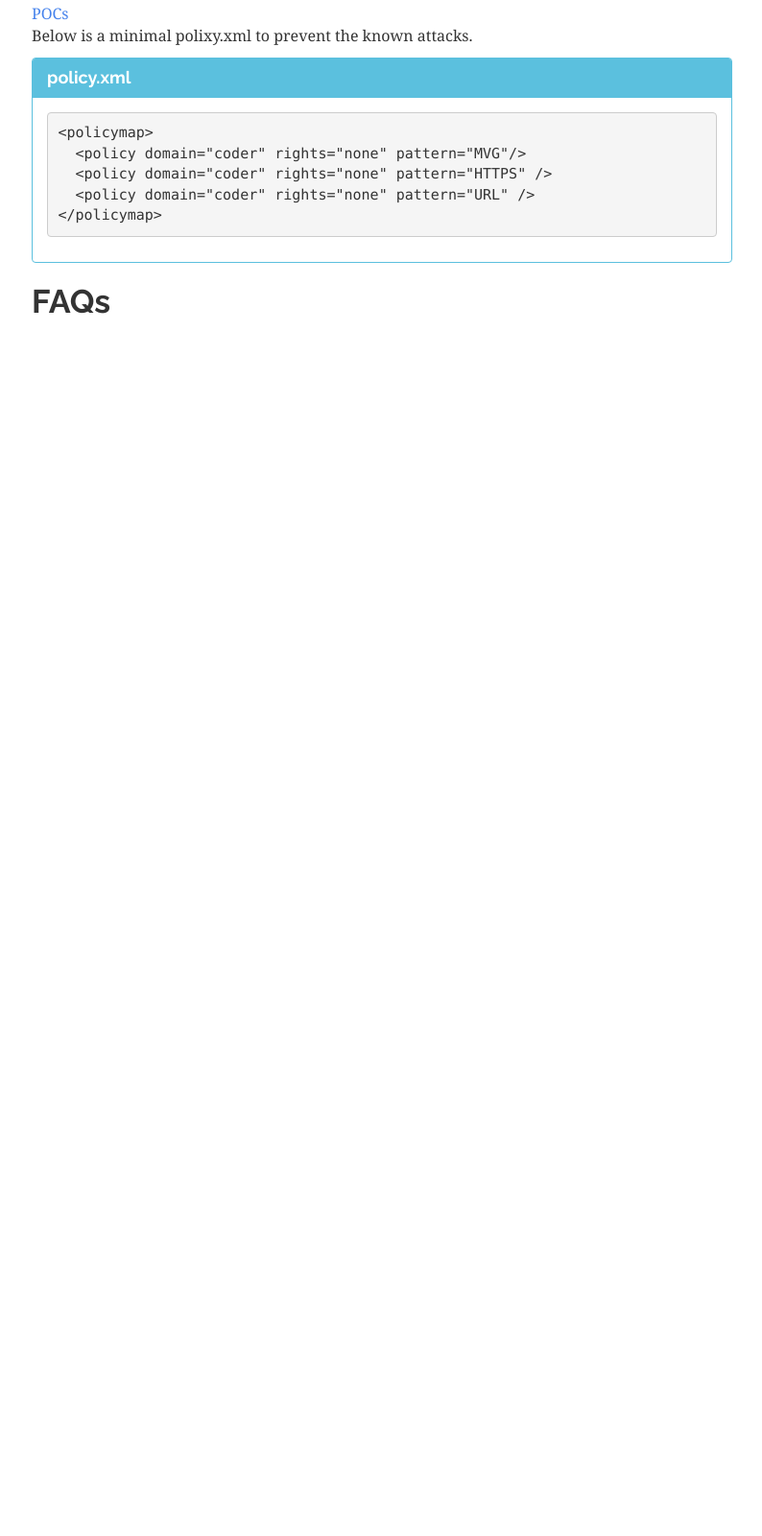
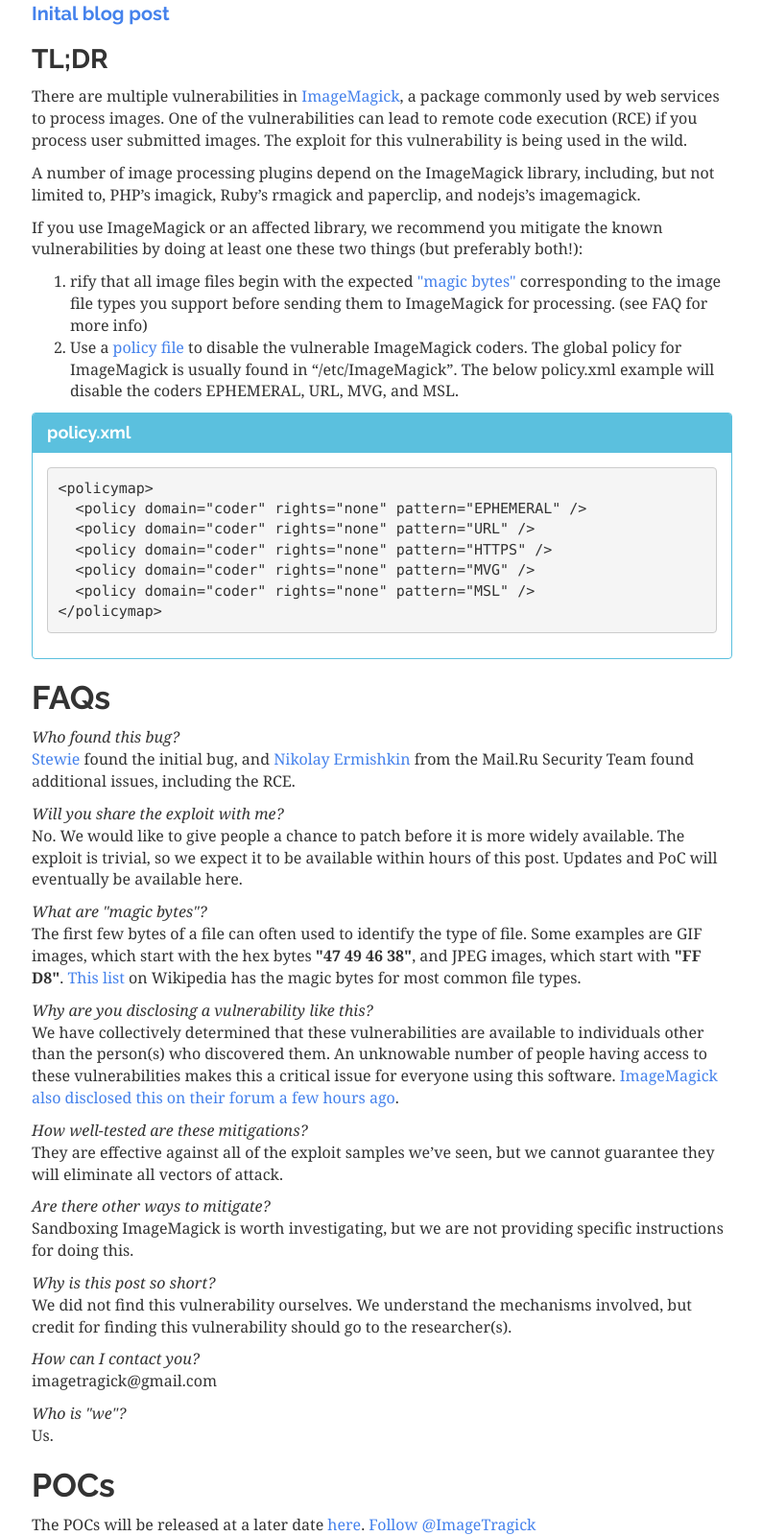
Before and after one commit to ImageTragick/imagetragick.github.io, a plain HTML site: page index.html in a window 1280 px wide. Shown: the part 200-1801 px from the top of the page at 96% size, without its empty margins (52-846 px from the left). Before the commit the page ends 800 px from the top, so only its background shows below. Drawn offline with Linux system fonts and the light colour scheme.

Commit message:
updated from blog post

```diff
--- a/index.html
+++ b/index.html
@@ -5,22 +5,29 @@
     <meta http-equiv="X-UA-Compatible" content="IE=edge">
     <meta name="viewport" content="width=device-width, initial-scale=1">
     <link href="css/bootstrap.min.css" rel="stylesheet">
-    <title>Image Tragick</title>
+    <title>ImageTragick</title>
 </head>
 <body>
 <div class="container">
 
 <div class="page-header">
-<h1 id="navbar">Image Tragick</h1>
+<h1 id="navbar">ImageTragick</h1>
 </div>
 <div class="col-md-8">
 
-<h2>TODO</h2>
+<h2>ImageMagick Is On Fire — CVE-2016–3714</h2>
+<h4><a href="https://medium.com/@rhuber/imagemagick-is-on-fire-cve-2016-3714-379faf762247#.n6izn91pd">Inital blog post</a></h4>
 
-<a href="https://github.com/ImageTragick/PoCs" >POCs</a>
+<h3>TL;DR</h3>
+<p>There are multiple vulnerabilities in <a href="http://www.imagemagick.org/">ImageMagick</a>, a package commonly used by web services to process images. One of the vulnerabilities can lead to remote code execution (RCE) if you process user submitted images. The exploit for this vulnerability is being used in the wild.</p>
 
+<p>A number of image processing plugins depend on the ImageMagick library, including, but not limited to, PHP’s imagick, Ruby’s rmagick and paperclip, and nodejs’s imagemagick.</p>
 
-<p>Below is a minimal polixy.xml to prevent the known attacks.</p>
+<p>If you use ImageMagick or an affected library, we recommend you mitigate the known vulnerabilities by doing at least one these two things (but preferably both!):</p>
+<ol>
+<li>rify that all image files begin with the expected <a href="https://en.wikipedia.org/wiki/List_of_file_signatures">"magic bytes"</a> corresponding to the image file types you support before sending them to ImageMagick for processing. (see FAQ for more info)</li>
+<li>Use a <a href="http://www.imagemagick.org/script/resources.php">policy file</a> to disable the vulnerable ImageMagick coders. The global policy for ImageMagick is usually found in “/etc/ImageMagick”. The below policy.xml example will disable the coders EPHEMERAL, URL, MVG, and MSL.</li>
+</ol>
 <div class="panel panel-info">
   <div class="panel-heading">
     <h3 class="panel-title">policy.xml</h3>
@@ -28,17 +35,53 @@
   <div class="panel-body">
   <pre>
 &lt;policymap&gt;
-  &lt;policy domain=&quot;coder&quot; rights=&quot;none&quot; pattern=&quot;MVG&quot;/&gt;
+  &lt;policy domain=&quot;coder&quot; rights=&quot;none&quot; pattern=&quot;EPHEMERAL&quot; /&gt;
+  &lt;policy domain=&quot;coder&quot; rights=&quot;none&quot; pattern=&quot;URL&quot; /&gt;
   &lt;policy domain=&quot;coder&quot; rights=&quot;none&quot; pattern=&quot;HTTPS&quot; /&gt;
-  &lt;policy domain=&quot;coder&quot; rights=&quot;none&quot; pattern=&quot;URL&quot; /&gt;
+  &lt;policy domain=&quot;coder&quot; rights=&quot;none&quot; pattern=&quot;MVG&quot; /&gt;
+  &lt;policy domain=&quot;coder&quot; rights=&quot;none&quot; pattern=&quot;MSL&quot; /&gt;
 &lt;/policymap&gt;
 </pre>
   </div>
 </div>
 
 
+<h2>FAQs</h2>
 
-<h2>FAQs</h2>
+<em>Who found this bug?</em>
+<p><a href="https://hackerone.com/stewie">Stewie</a> found the initial bug, and <a href="https://twitter.com/__sl1m">Nikolay Ermishkin</a> from the Mail.Ru Security Team found additional issues, including the RCE.</p>
+
+<em>Will you share the exploit with me?</em>
+<p>No. We would like to give people a chance to patch before it is more widely available. The exploit is trivial, so we expect it to be available within hours of this post. Updates and PoC will eventually be available here.</p>
+
+<em>What are "magic bytes"?</em>
+<p>The first few bytes of a file can often used to identify the type of file. Some examples are GIF images, which start with the hex bytes <strong>"47 49 46 38"</strong>, and JPEG images, which start with <strong>"FF D8"</strong>. <a href="https://en.wikipedia.org/wiki/List_of_file_signatures">This list</a> on Wikipedia has the magic bytes for most common file types.</p>
+
+
+<em>Why are you disclosing a vulnerability like this?</em>
+<p>We have collectively determined that these vulnerabilities are available to individuals other than the person(s) who discovered them. An unknowable number of people having access to these vulnerabilities makes this a critical issue for everyone using this software. <a href="https://www.imagemagick.org/discourse-server/viewtopic.php?f=4&t=29588">ImageMagick also disclosed this on their forum a few hours ago</a>.</p>
+
+<em>How well-tested are these mitigations?</em>
+<p>They are effective against all of the exploit samples we’ve seen, but we cannot guarantee they will eliminate all vectors of attack.</p>
+
+<em>Are there other ways to mitigate?</em>
+<p>Sandboxing ImageMagick is worth investigating, but we are not providing specific instructions for doing this.</p>
+
+<em>Why is this post so short?</em>
+<p>We did not find this vulnerability ourselves. We understand the mechanisms involved, but credit for finding this vulnerability should go to the researcher(s).</p>
+
+<em>How can I contact you?</em>
+<p>imagetragick@gmail.com</p>
+
+<em>Who is "we"?</em>
+<p>Us.</p>
+
+<h2>POCs</h2>
+The POCs will be released at a later date <a href="https://github.com/ImageTragick/PoCs" >here</a>.
+
+
+<a href="https://twitter.com/ImageTragick" class="twitter-follow-button" data-show-count="false" data-size="large">Follow @ImageTragick</a>
+<script>!function(d,s,id){var js,fjs=d.getElementsByTagName(s)[0],p=/^http:/.test(d.location)?'http':'https';if(!d.getElementById(id)){js=d.createElement(s);js.id=id;js.src=p+'://platform.twitter.com/widgets.js';fjs.parentNode.insertBefore(js,fjs);}}(document, 'script', 'twitter-wjs');</script>
 
 </div>
 <div class="col-md-4">
```
